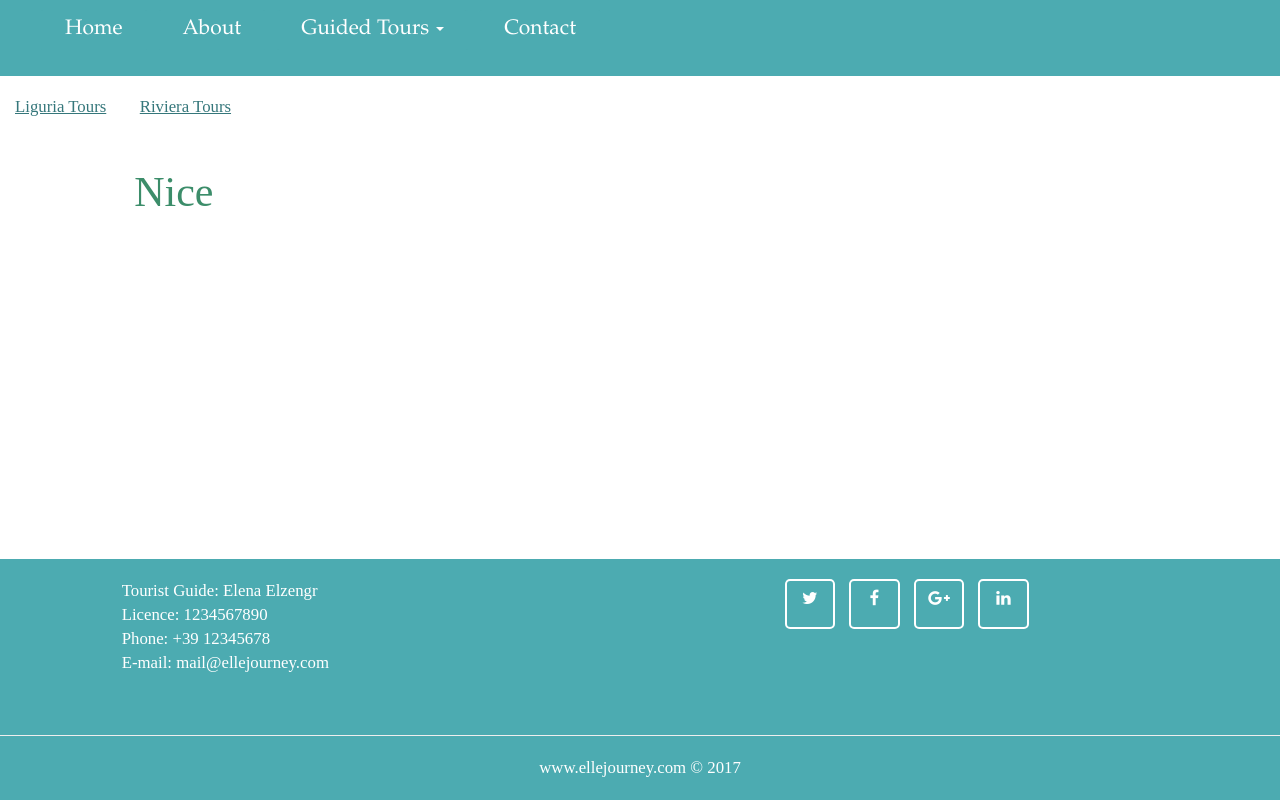
After one commit to vitalija/TouristGuideSite, a Flask app: page /tours/riviera/nice in a window 1280 px wide. The commit adds this page. Run offline with Flask 2, Linux system fonts and the light colour scheme; some libraries are stand-ins or nearby versions.

Commit message:
Tour descriptions were added

```diff
--- a/app/main/views.py
+++ b/app/main/views.py
@@ -4,6 +4,11 @@ from .emails import send_email, send_email_copy
 from .forms import ContactForm
 from . import main
 
+
+@main.route('/tours/<region>/<destination>')
+def tours(region, destination):
+    location ='base/tours/' + region + "/" + destination + ".html"
+    return render_template('tour_description.html', location = location)
 
 @main.route('/', methods=['GET', 'POST'])
 @main.route('/index', methods=['GET', 'POST'])
--- a/app/static/style/style.css
+++ b/app/static/style/style.css
@@ -29,6 +29,22 @@ body {
     font-size: 1.5em;
     text-align: justify;
     text-justify: inter-word;
+}
+
+.inline-navigator {
+	margin-top: -40px;
+	margin-bottom: 40px;
+}
+
+.inline-navigator a {
+	font-size: 1.2em;
+	color: #35777b;
+	margin-right: 30px;
+	text-decoration: underline;
+}
+
+.inline-navigator a:visited {
+    border: none;
 }
 
 .padding-top-standard {
--- a/app/templates/base/base.html
+++ b/app/templates/base/base.html
@@ -8,9 +8,9 @@
 	    <title>
 	        {% block title %}{% endblock title %}
 	    </title>
-	    <link rel="stylesheet" type="text/css" href="static/libraries/bootstrap/css/bootstrap.min.css">
+	    <link rel="stylesheet" type="text/css" href="/static/libraries/bootstrap/css/bootstrap.min.css">
 	    <link href="https://maxcdn.bootstrapcdn.com/font-awesome/4.3.0/css/font-awesome.min.css" rel="stylesheet">
-	    <link rel="stylesheet" href="static/style/style.css"/>
+	    <link rel="stylesheet" href="/static/style/style.css"/>
 	    <!--[if lt IE 9]>
 	       <script src="https://oss.maxcdn.com/libs/html5shiv/3.7.0/html5shiv.js"></script>
 	       <script src="https://oss.maxcdn.com/libs/respond.js/1.4.2/respond.min.js"></script>
@@ -46,8 +46,8 @@
 </div>
 <div id="scripts">
     {% block scripts %}
-    	<script src="static/libraries/jquery/jquery-3.1.1.min.js"></script>
-    	<script src="static/libraries/bootstrap/js/bootstrap.js"></script>
+    	<script src="/static/libraries/jquery/jquery-3.1.1.min.js"></script>
+    	<script src="/static/libraries/bootstrap/js/bootstrap.js"></script>
 
     	{# this script will be activated only if the flag redirect is provided #}
     	{% if redirect %}
--- /dev/null
+++ b/app/templates/base/page_components/header_without_logo.html
@@ -0,0 +1,30 @@
+<header id="header" class="navbar-fixed-top">
+    <div id="navigation" class="navbar navbar-default clear-margin clear-padding myborder" role="navigation">
+        <div id="navigation-bar" class="navbar-header">
+            <button type="button" class="navbar-toggle" data-toggle="collapse" data-target="#mynavbar-content">
+                <span class="icon-bar"></span>
+                <span class="icon-bar"></span>
+                <span class="icon-bar"></span>
+            </button>
+        </div>
+        <div class="collapse navbar-collapse" id="mynavbar-content">
+            <ul class="nav navbar-nav">
+                <li><a class="active" href="/index">Home</a></li>
+                <li><a href="/index#aboutme">About</a></li>
+                <li class="dropdown">
+                    <a class="dropdown-toggle" data-toggle="dropdown" href="#"
+                        role="button" aria-haspopup="true" aria-expanded="false">
+				      Guided Tours <span class="caret"></span>
+				    </a>
+
+                    <ul class="dropdown-menu">
+                        <li><a href="/index#liguria-heading">Liguria</a></li>
+                        <li><a href="/index#riviera-heading">French Riviera</a></li>
+                    </ul>
+                </li>
+
+                <li><a href="/index#contactme">Contact</a></li>
+            </ul>
+        </div>
+    </div>
+</header>
--- /dev/null
+++ b/app/templates/base/tours/liguria/dolceaqua.html
@@ -0,0 +1 @@
+<h1>Dolceaqua. Visiting the most Beautiful Ligurian Village</h1>
--- /dev/null
+++ b/app/templates/base/tours/liguria/genoa.html
@@ -0,0 +1 @@
+<h1>Walking tour in Old Genoa</h1>
--- /dev/null
+++ b/app/templates/base/tours/liguria/portofino.html
@@ -0,0 +1 @@
+<h1>Relaxing and Enjoying Life in Portofino</h1>
--- /dev/null
+++ b/app/templates/base/tours/liguria/sanremo.html
@@ -0,0 +1 @@
+<h1>Welcome to Sanremo, the City of Flowers and Music!</h1>
--- /dev/null
+++ b/app/templates/base/tours/liguria/seborga.html
@@ -0,0 +1 @@
+<h1>Independent Principality of Seborga</h1>
--- /dev/null
+++ b/app/templates/base/tours/riviera/antibes_and_cannes.html
@@ -0,0 +1 @@
+<h1>Antibes and Cannes</h1>
--- /dev/null
+++ b/app/templates/base/tours/riviera/monaco.html
@@ -0,0 +1 @@
+<h1>Monaco</h1>
--- /dev/null
+++ b/app/templates/base/tours/riviera/nice.html
@@ -0,0 +1 @@
+<h1>Nice</h1>
--- /dev/null
+++ b/app/templates/tour_description.html
@@ -0,0 +1,21 @@
+{% extends "base/base.html" %}
+
+{% block header %}
+   {% include "base/page_components/header_without_logo.html" %}
+{% endblock header %}
+
+{% block content %}
+<div class = "inline-navigator">
+    <a href="/index#liguria-heading">Liguria Tours</a>
+    <a href="/index#riviera-heading">Riviera Tours</a>
+</div>
+<div class="row part tour_description ">
+    <div class="col-md-offset-1 col-md-10 col-sm-12 myborder">
+    	{% include location %}
+    </div>
+</div>
+{% endblock content %}
+
+{% block footer %}
+   {% include "base/page_components/footer.html" %}
+{% endblock footer %}
--- a/run.py
+++ b/run.py
@@ -4,4 +4,4 @@ my_app = create_app('production')
 
 
 if __name__ == '__main__':
-    my_app.run(debug=False)
+    my_app.run(debug=True)
```
Also changed, not shown: app/templates/base/page_components/content-tours.html (+16 -16 lines), app/templates/base/page_components/header.html (+5 -5 lines), app/__init__.py (line endings or trailing spaces).
